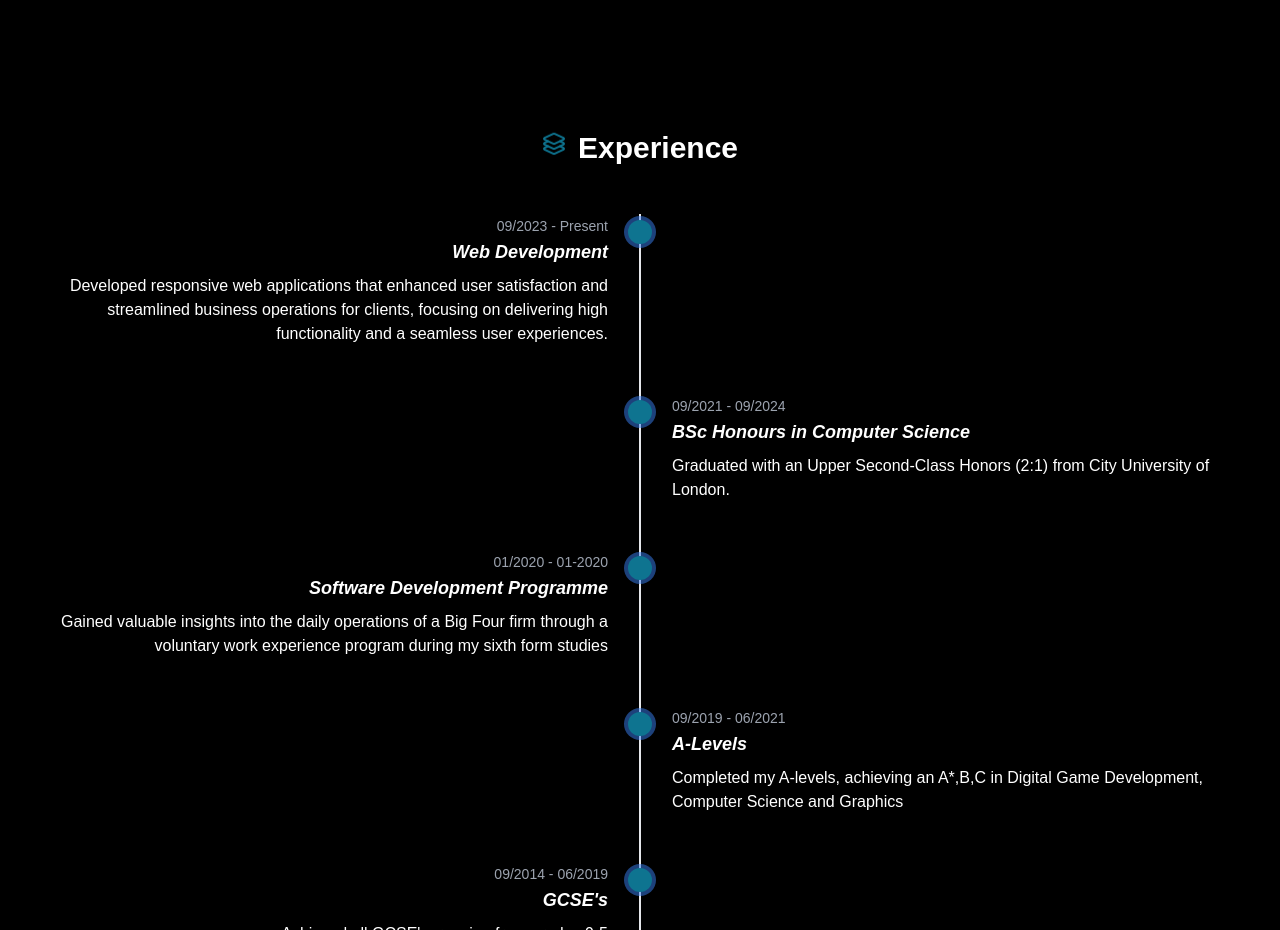
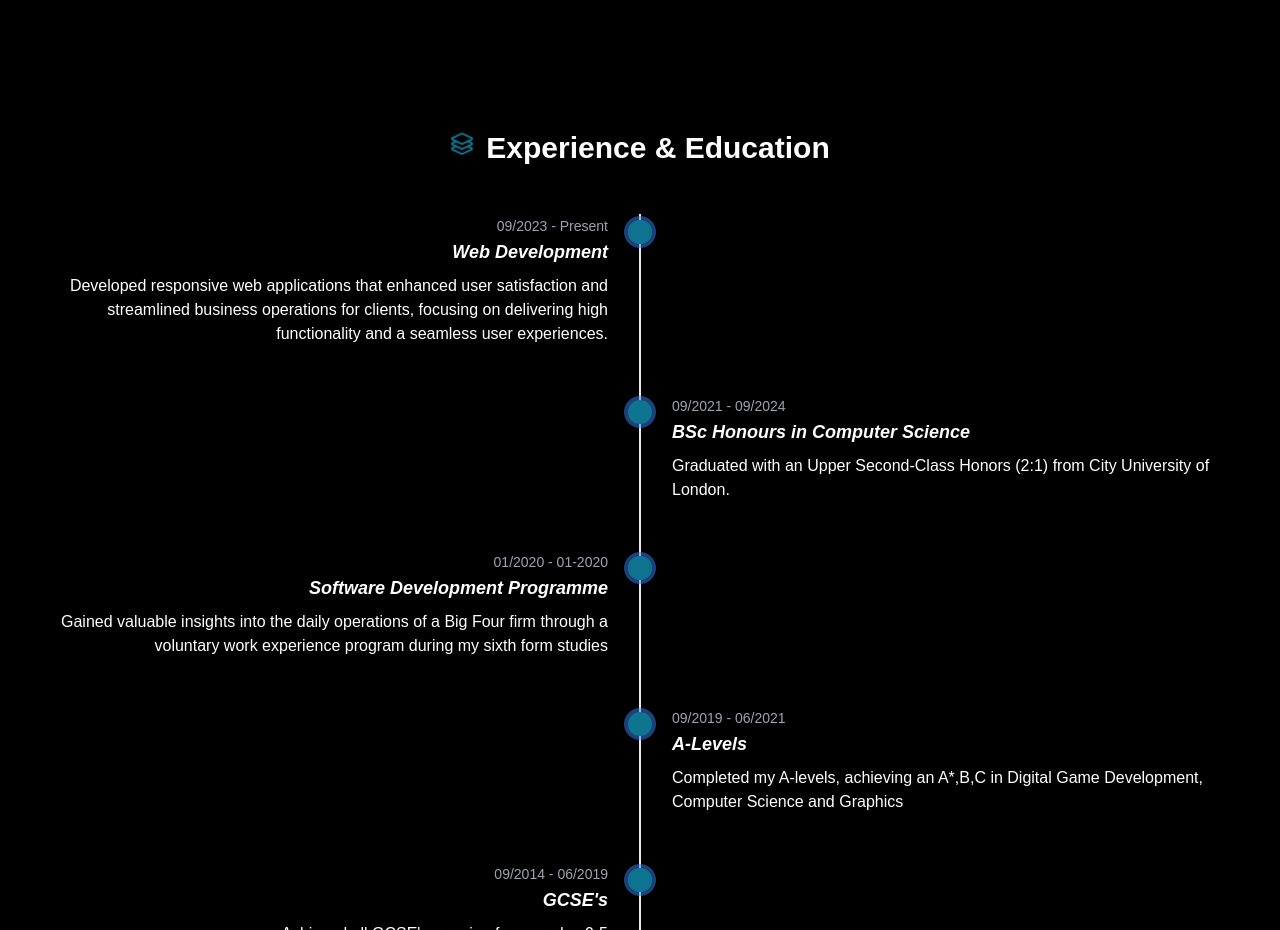
Before and after one commit to riad-mammadov/Portfolio, a Next.js app: page / in a window 1280 px wide. Shown: the part 1500-2430 px from the top of the page. Built offline with nearby package versions, Linux system fonts and the light colour scheme.

Commit message:
change form

```diff
--- a/components/Section/timeline/Timeline.jsx
+++ b/components/Section/timeline/Timeline.jsx
@@ -79,7 +79,7 @@ export default function Timeline() {
             <path d="M6.08 9.5l-3.5 1.6a1 1 0 0 0 0 1.81l8.6 3.91a2 2 0 0 0 1.65 0l8.58-3.9a1 1 0 0 0 0-1.83l-3.5-1.59" />
             <path d="M6.08 14.5l-3.5 1.6a1 1 0 0 0 0 1.81l8.6 3.91a2 2 0 0 0 1.65 0l8.58-3.9a1 1 0 0 0 0-1.83l-3.5-1.59" />
           </svg>
-          <p className="text-white">Experience</p>
+          <p className="text-white">Experience & Education</p>
         </motion.h2>
         <div className="relative">
           <div className="absolute left-0 sm:left-1/2 top-0 h-full w-0.5 sm:-translate-x-1/2 bg-gray-200" />
```
